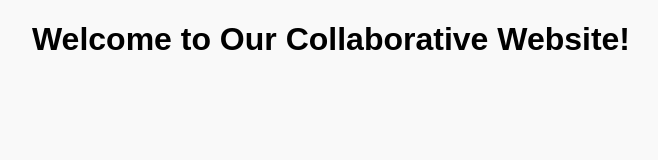
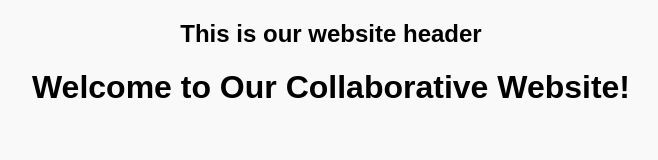
Before and after one commit to Angecalais97/collaborative-website, a plain HTML site: page index.html in a window 1280 px wide. Shown: the whole page, without its empty margins (309-967 px from the left). Drawn offline with Linux system fonts and the light colour scheme.

Commit message:
updated html

```diff
--- a/index.html
+++ b/index.html
@@ -1,6 +1,10 @@
 <!DOCTYPE html>
 <html lang="en">
 <head>
+<header>
+  <h2>This is our website header</h2>
+</header>
+
   <meta charset="UTF-8">
   <title>Collaborative Website</title>
   <link rel="stylesheet" href="style.css">
```
